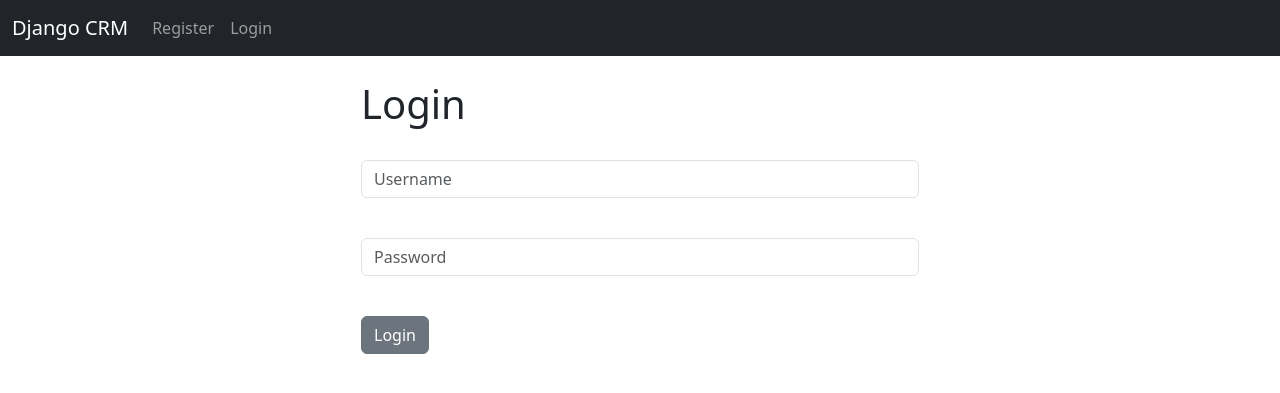
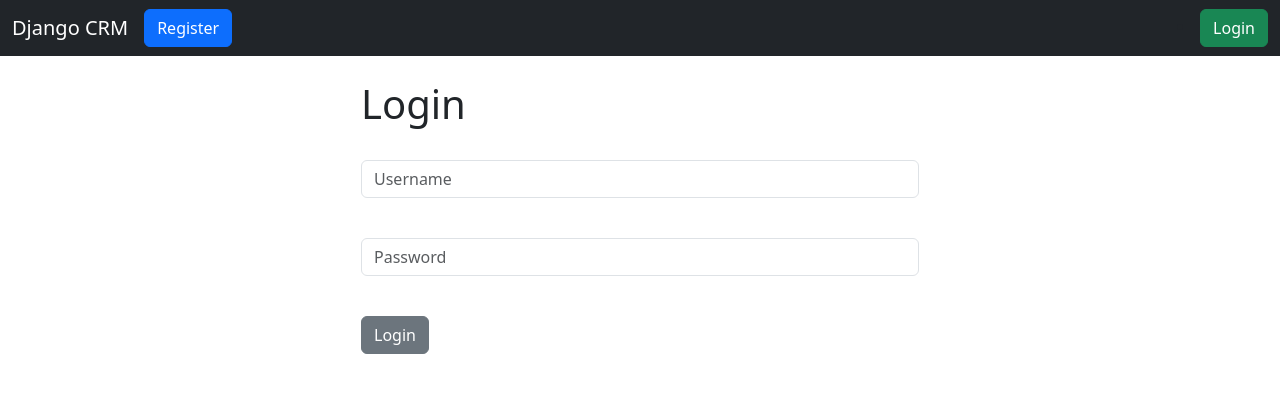
Before and after one commit to wmbogo12/Django-CRM, a Django app: page / in a window 1280 px wide. Shown: the top 393 px of the page. Run offline with Django 4.2, Linux system fonts and the light colour scheme.

Commit message:
Initial Commit

```diff
--- a/djangocrm/website/templates/navbar.html
+++ b/djangocrm/website/templates/navbar.html
@@ -5,22 +5,25 @@
         <span class="navbar-toggler-icon"></span>
       </button>
       <div class="collapse navbar-collapse" id="navbarSupportedContent">
-        <ul class="navbar-nav me-auto mb-2 mb-lg-0">
+      <ul class="navbar-nav me-auto mb-2 mb-lg-0">
+
 
           {% if user.is_authenticated %}
 
           <li class="nav-item">
-            <a class="nav-link" href="{% url 'add_record' %}">Add Record</a>
+            <a class="btn btn-primary" href="{% url 'add_record' %}" role="button">Add Record</a>
           </li>
           <li class="nav-item">
-            <a class="nav-link" href="{% url 'logout' %}">Logout</a>
+            <a class="btn btn-warning" href="{% url 'logout' %}" role="button">Logout</a>
           </li>
+
+
           {% else%}
           <li class="nav-item">
-            <a class="nav-link" href="{% url 'register' %}">Register</a>
-          </li>
+            <a class="btn btn-primary" href="{% url 'register' %}" role="button">Register</a>
+          </li></ul></br>
           <li class="nav-item">
-            <a class="nav-link" href="{% url 'home' %}">Login</a>
+            <a class="btn btn-success" href="{% url 'home' %}" role="button">Login</a>
           </li>
           {% endif %}
 
```
